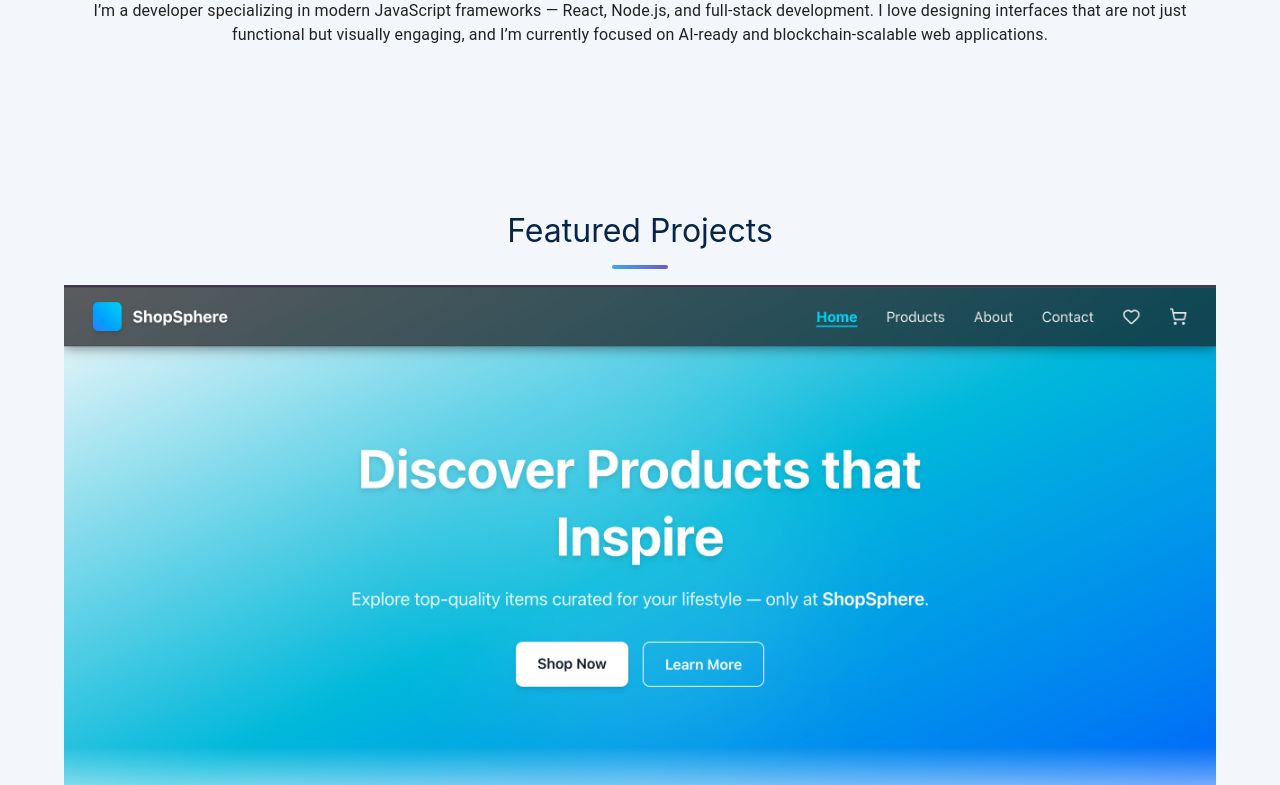
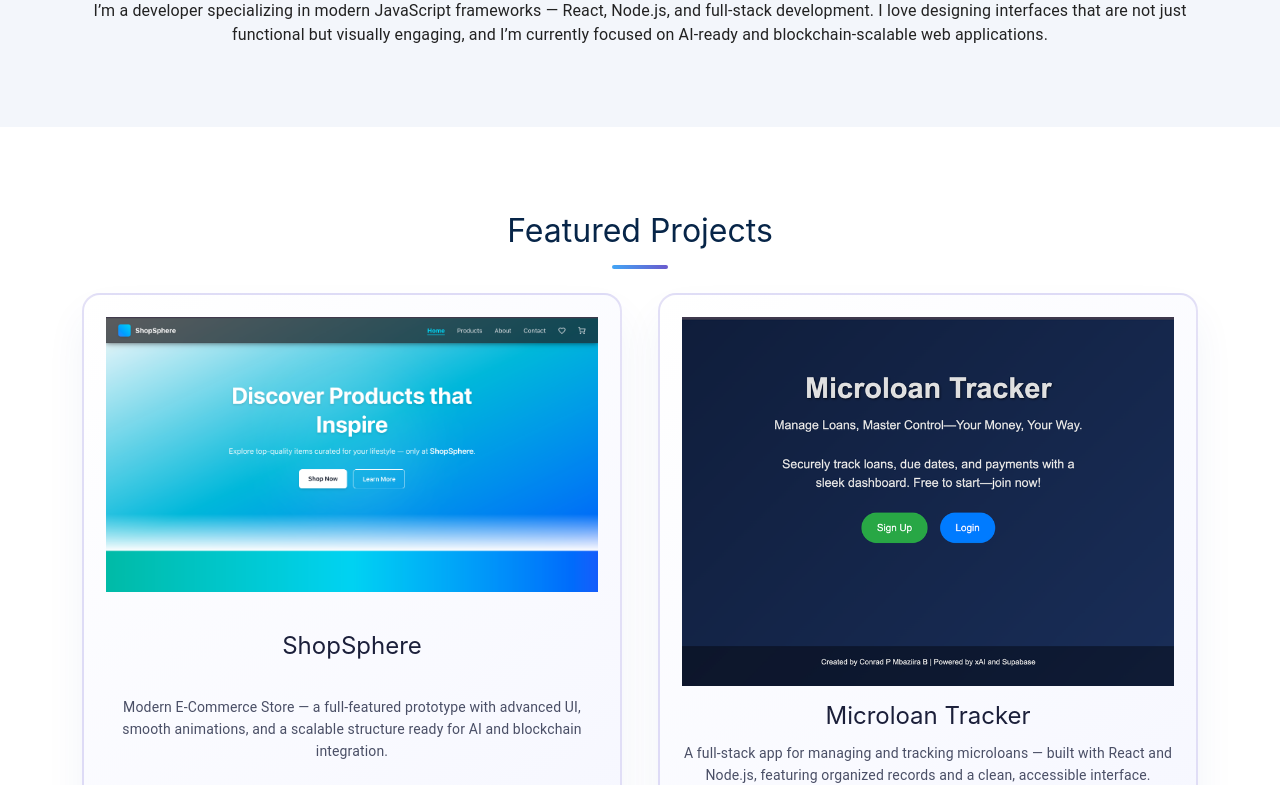
Before and after one commit to ConradPB/portfolio-react-update, a React (Vite) app in the folder portfolio/: page / in a window 1280 px wide. Shown: the part 840-1625 px from the top of the page. Built offline with nearby package versions, Linux system fonts and the light colour scheme.

Commit message:
projects section/main/features done

```diff
--- a/portfolio/src/index.css
+++ b/portfolio/src/index.css
@@ -101,3 +101,51 @@ h2::after {
   background: linear-gradient(90deg, #42a5f5, #6a5acd);
   border-radius: 2px;
 }
+
+/* ---------- PROJECTS SECTION (basic emphasis) ---------- */
+.work {
+  background-color: #fff;
+  padding-bottom: 48px;
+}
+
+.featured-grid {
+  display: flex;
+  flex-wrap: wrap;
+  justify-content: center;
+  gap: 36px;
+  margin-top: 24px;
+  align-items: stretch;
+}
+
+/* Featured: bigger, centered cards — obvious visual test */
+.featured {
+  max-width: 540px;
+  flex: 1 1 460px;
+  background: linear-gradient(145deg, #ffffff, #f6f7ff);
+  border: 2px solid rgba(106,90,205,0.18);
+  box-shadow: 0 22px 40px rgba(33, 64, 154, 0.06);
+  transition: transform 0.45s cubic-bezier(.2,.9,.2,1), box-shadow 0.45s ease, border-color 0.3s ease;
+  border-radius: 18px;
+  padding: 22px;
+  display: flex;
+  flex-direction: column;
+  justify-content: space-between;
+}
+
+.featured:hover {
+  transform: translateY(-14px) scale(1.02);
+  box-shadow: 0 40px 80px rgba(33, 64, 154, 0.12);
+  border-color: rgba(106,90,205,0.32);
+}
+
+.featured h3 {
+  font-size: 1.5rem;
+  margin: 12px 0 8px 0;
+  color: #1b1f3a;
+}
+
+.featured .MuiTypography-body2,
+.featured p {
+  color: #4a4f66;
+  line-height: 1.6;
+}
```
